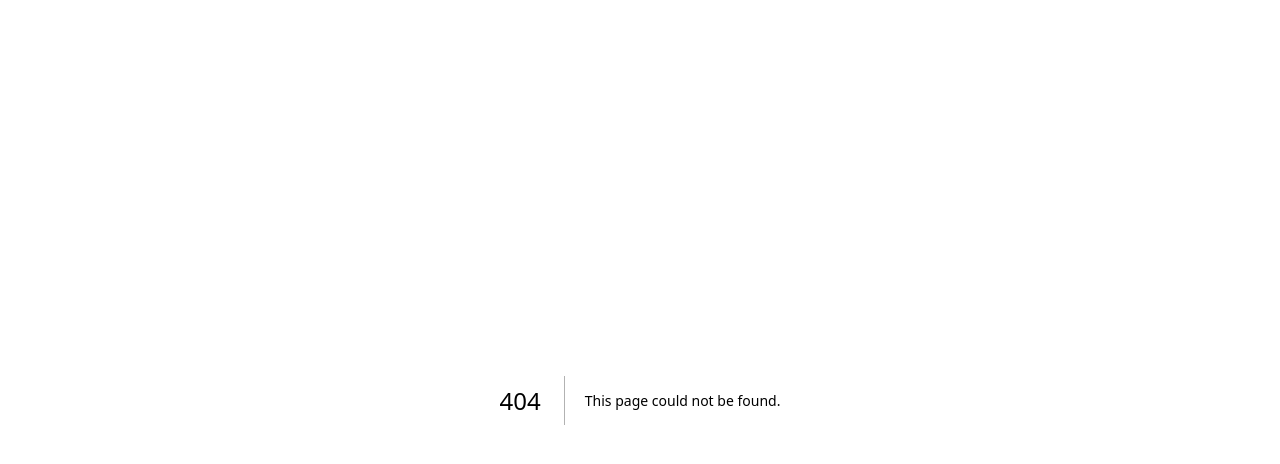
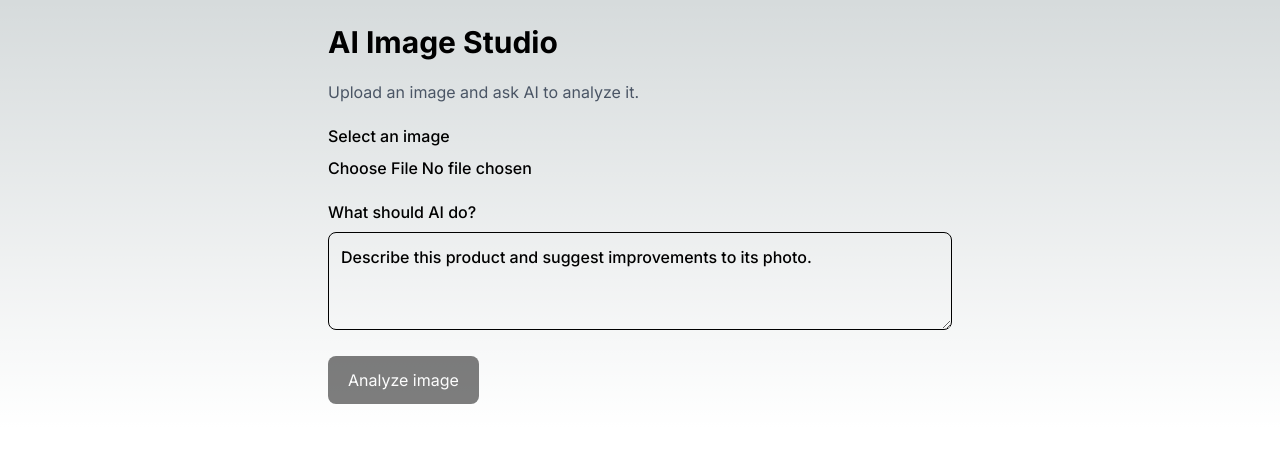
Before and after one commit to roshan-kunchikorve/Cloudinary-Saas, a Next.js app: page /ai-studio in a window 1280 px wide. Before the commit this address had no page. Shown: the top 464 px of the page. Built offline with nearby package versions, Linux system fonts and the light colour scheme.

Commit message:
Add page for ai-studio

```diff
--- /dev/null
+++ b/app/(app)/ai-studio/page.tsx
@@ -0,0 +1,5 @@
+import AIImageAssistant from "@/components/ai-image-assistant";
+
+export default function AIStudioPage() {
+  return <AIImageAssistant />;
+}
```
